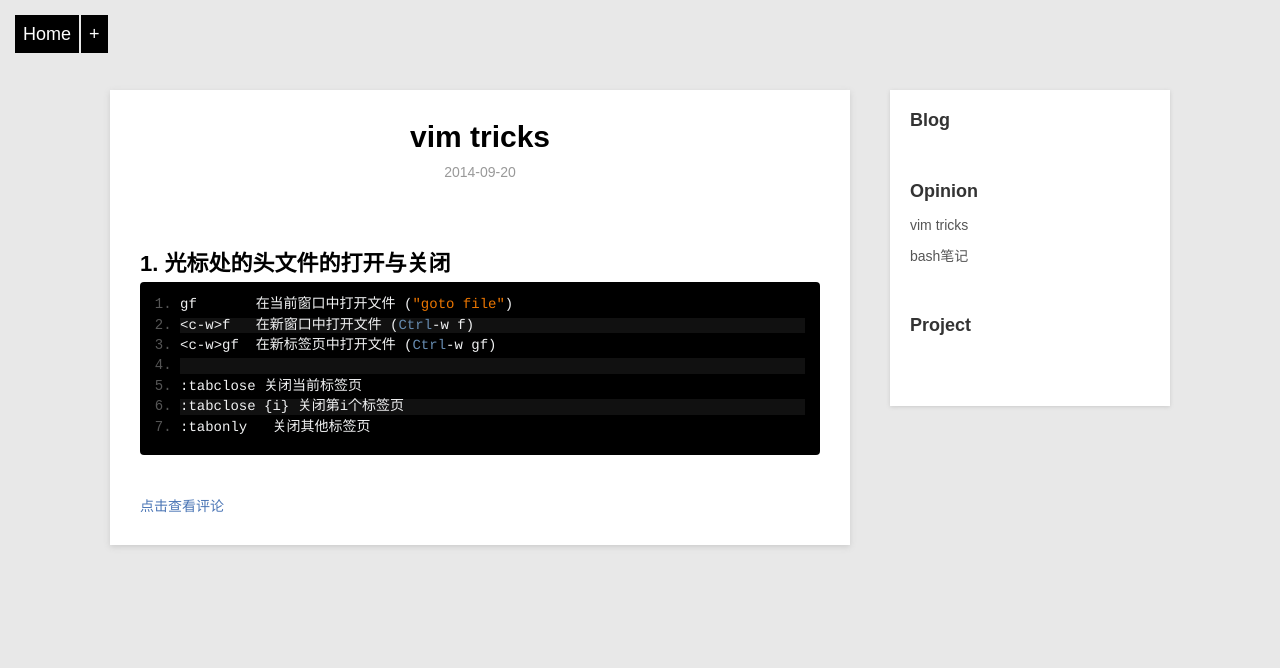
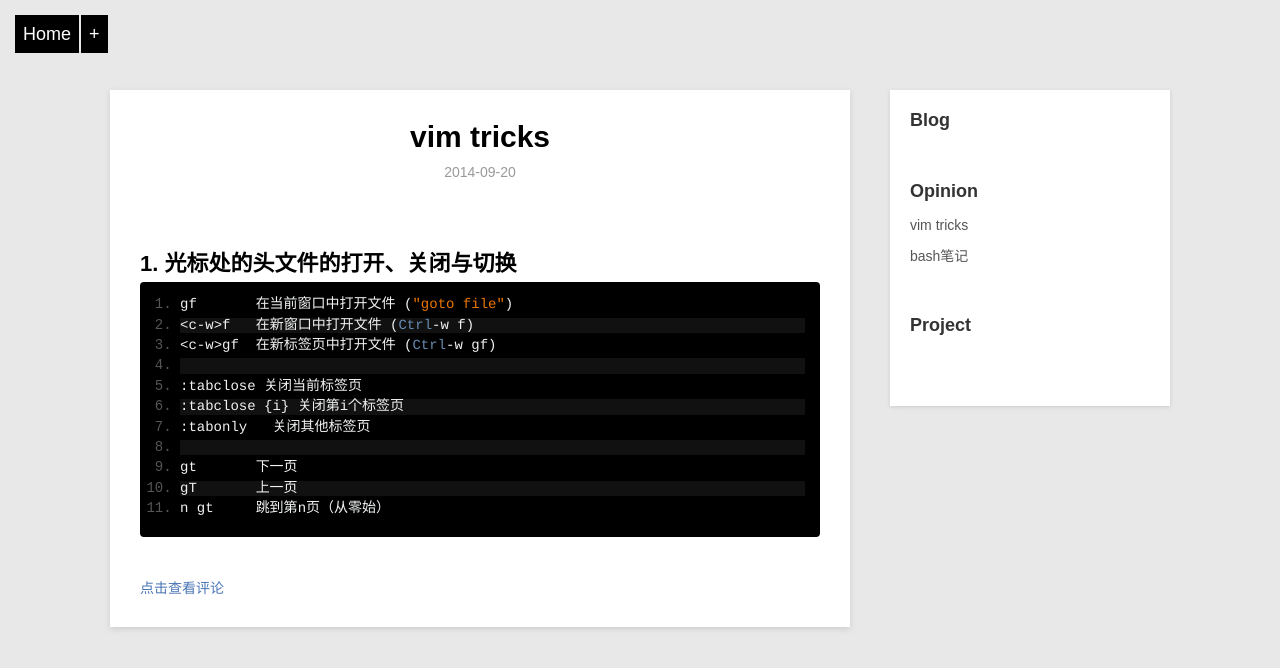
Before and after one commit to embicoin/YiShuiHanXL.github.io, a Jekyll site: the page built from _posts/opinion/2014-09-20-vim-notes.md, in a window 1280 px wide. Shown: the top 668 px of the page. Built offline with Jekyll 4.4.1, drawn with Linux system fonts in a browser that asks for light colours; Markdown is read by kramdown in place of the engine named in the settings.

Commit message:
switch tab

```diff
--- a/_posts/opinion/2014-09-20-vim-notes.md
+++ b/_posts/opinion/2014-09-20-vim-notes.md
@@ -5,7 +5,7 @@ description: vim tricks
 category: opinion
 ---
 
-##1. 光标处的头文件的打开与关闭
+##1. 光标处的头文件的打开、关闭与切换
 
     gf       在当前窗口中打开文件 ("goto file")
     <c-w>f   在新窗口中打开文件 (Ctrl-w f)
@@ -14,3 +14,7 @@ category: opinion
     :tabclose 关闭当前标签页
     :tabclose {i} 关闭第i个标签页
     :tabonly   关闭其他标签页
+
+    gt       下一页
+    gT       上一页
+    n gt     跳到第n页（从零始）
```
